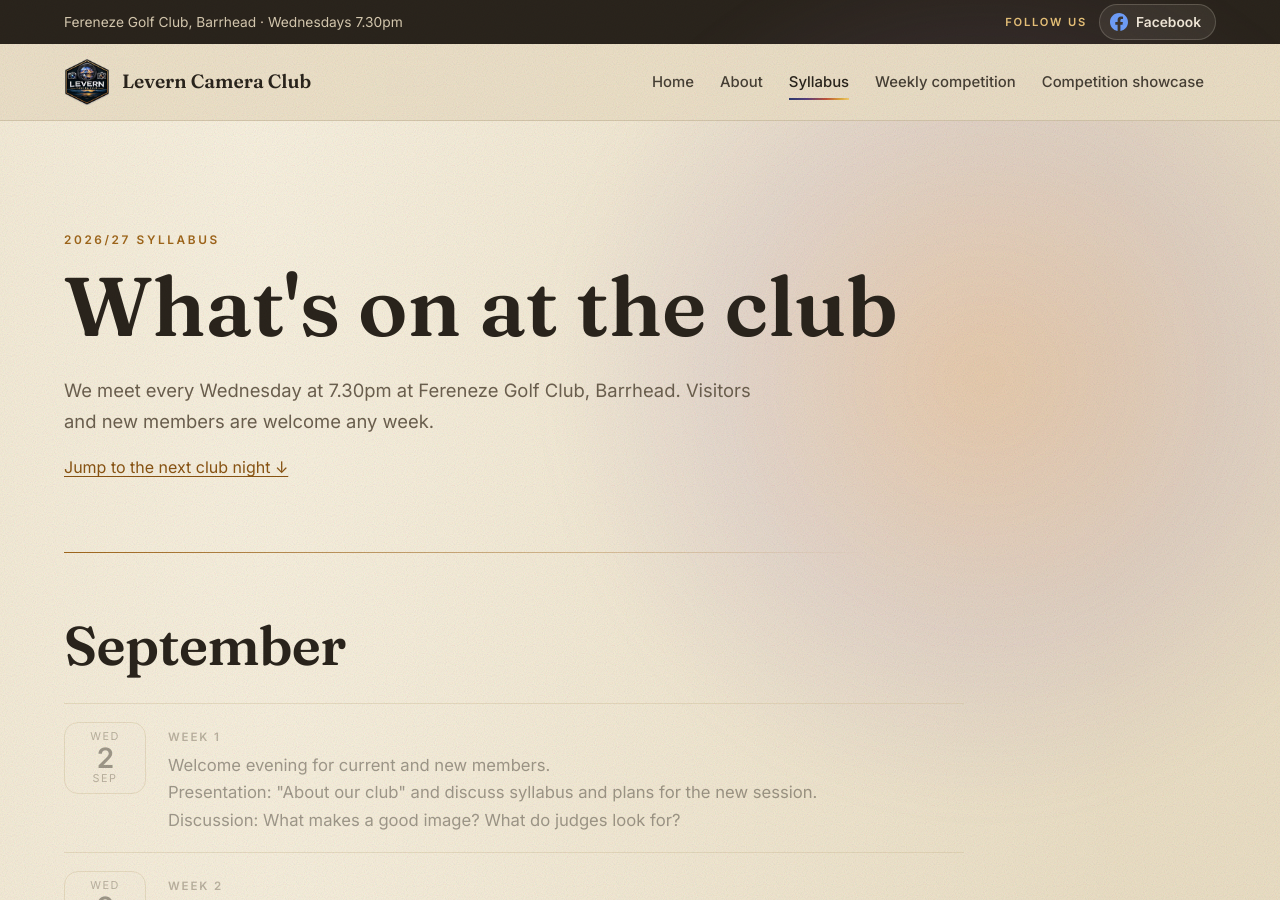
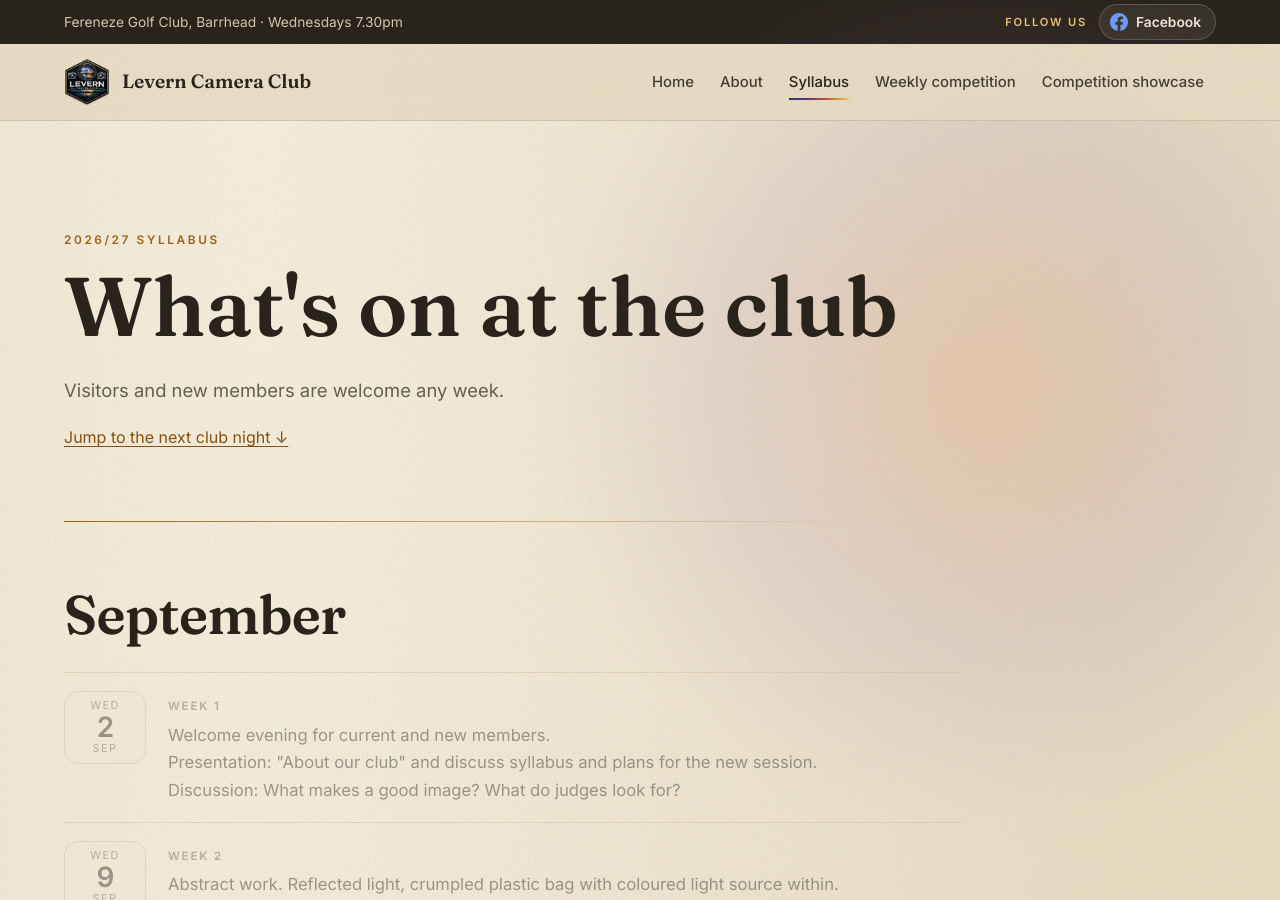
Before and after one commit to grantfitfuel/levern-camera-club, a Jekyll site: the page built from programme.html, in a window 1280 px wide and 900 px high. Built offline with Jekyll 4.4.1, drawn with Linux system fonts in a browser that asks for light colours.

Commit message:
Syllabus: drop meeting-time sentence from intro
Co-Authored-By: Claude Opus 5.5 <noreply@anthropic.com>
Claude-Session: https://claude.ai/code/session_012PBygZKZRm7fLhazHccoH4

```diff
--- a/programme.html
+++ b/programme.html
@@ -7,7 +7,7 @@ permalink: /programme/
   <div class="wrap">
     <p class="eyebrow">{{ s.season }} syllabus</p>
     <h1>What's on at the club</h1>
-    <p class="lede">We meet every Wednesday at 7.30pm at {{ site.data.settings.venue }}. Visitors and new members are welcome any week.</p>
+    <p class="lede">Visitors and new members are welcome any week.</p>
     <p><a href="#next" data-jump-next>Jump to the next club night ↓</a></p>
   </div>
 </section>
```
